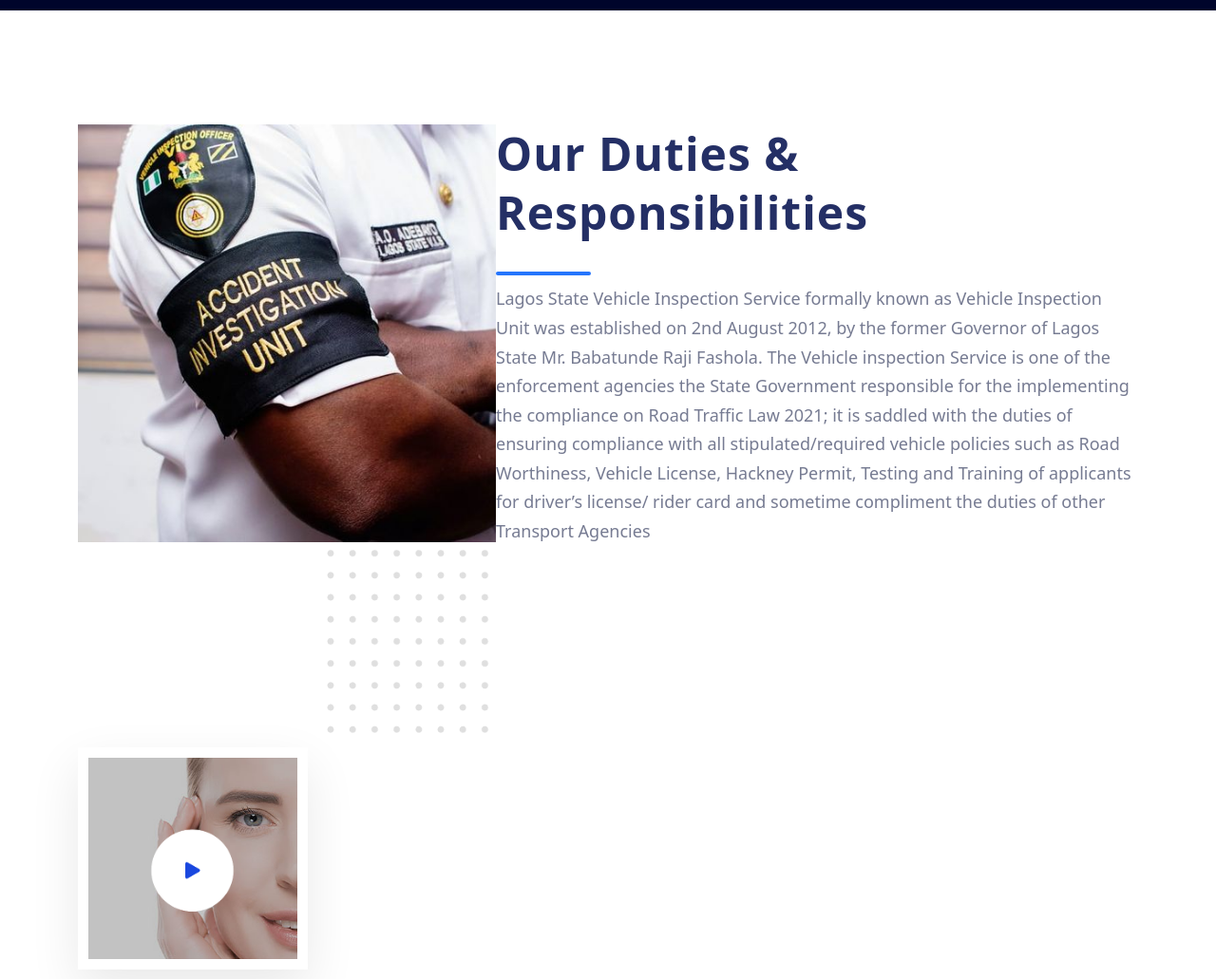
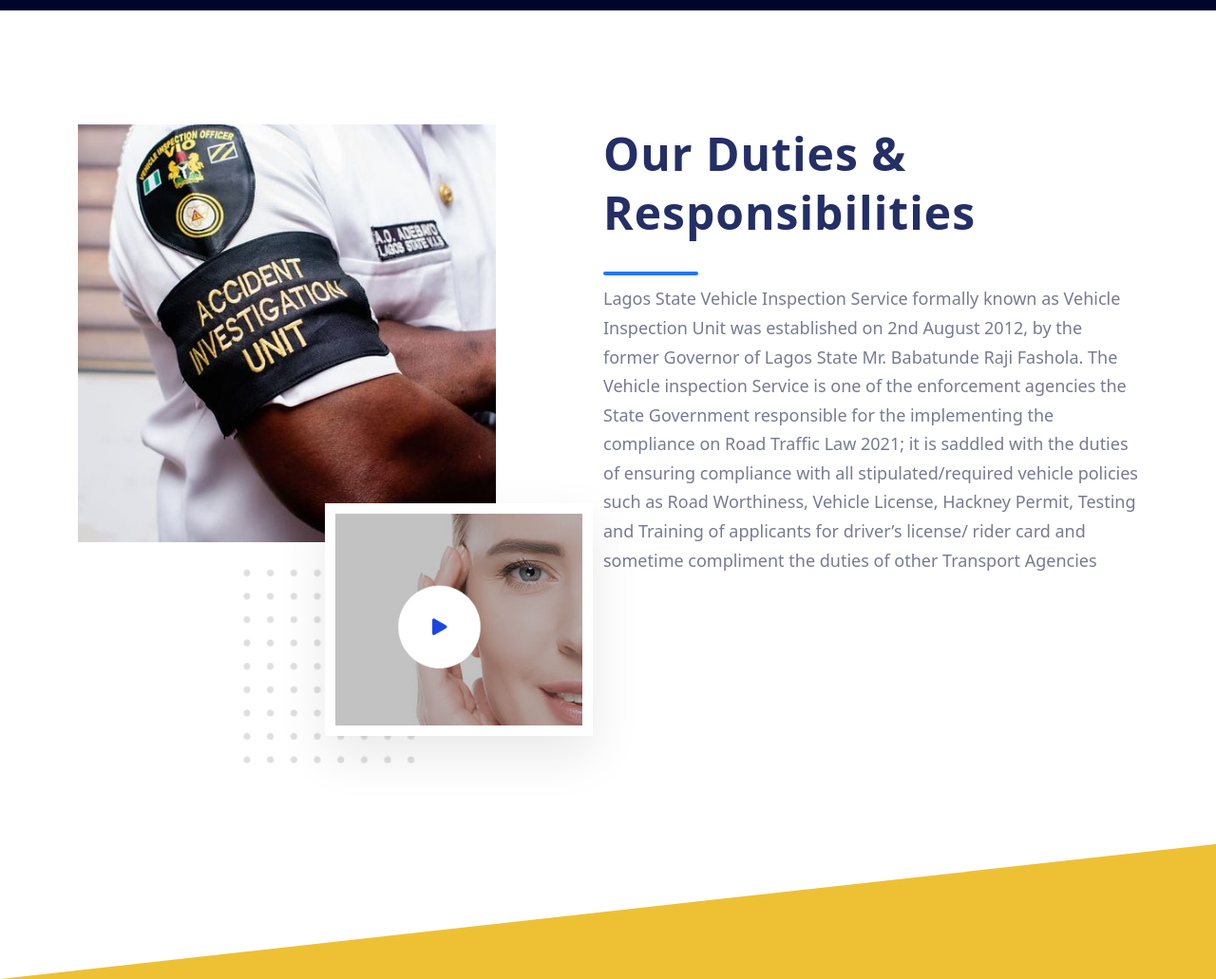
Before and after one commit to Innocentemeka/vio-website, a plain HTML site: page index.html in a window 1280 px wide. Shown: the part 3160-4191 px from the top of the page at 95% size. Drawn offline with nearby package versions, Linux system fonts and the light colour scheme.

Commit message:
added new features

```diff
--- a/index.html
+++ b/index.html
@@ -336,7 +336,7 @@
               <h2>Our Duties & Responsibilities</h2>
 
               <div>
-                <span class="line-divider" style="background: #2575fc;"></span>
+                <span class="line-divider" style="background: #2575fc; margin-left: 40px;"></span>
               </div>
 
                 <p>Lagos State Vehicle Inspection Service formally known as Vehicle Inspection Unit was established on 2nd
--- a/style.css
+++ b/style.css
@@ -278,13 +278,15 @@
   justify-content: end;
 }
 .duties .memphis img {
-  width: 188px;
+  width: 200px;
+  margin-right: 150px;
+  margin-top: 20px;
+  position: relative;
 }
 .video-popup {
   padding: 56px 59px 40px 47px;
   background-image: url("image/photo.jpg");
   width: 55%;
-  height: 26%;
   background-position: center center;
   background-repeat: no-repeat;
   background-size: cover;
@@ -292,6 +294,9 @@
   border-width: 11px 11px 11px 11px;
   border-color: #FFFFFF;
   box-shadow: 0px 20px 50px 0px rgba(0, 0, 0, 0.09);
+  margin-top: -290px;
+  position: relative;
+  margin-left: 260px;
 }
 .duties .video-popup img {
   width: 125px;
@@ -303,12 +308,14 @@
   font-weight: 900;
   line-height: 1.3em;
   letter-spacing: 1px;
+  margin-left: 40px;
 }
 .header p {
   color: #767B92;
   font-size: 18px;
   font-weight: 400;
   line-height: 1.7em;
+  margin-left: 40px;
 }
 
 
```
